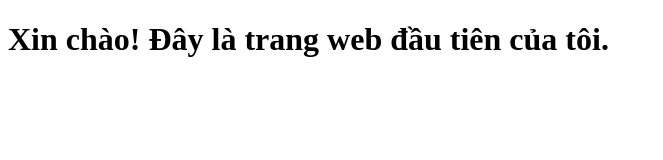
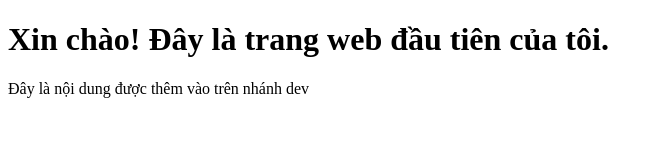
Before and after one commit to vuonghungthanh2210/DevOps_VTC, a plain HTML site: page index.html in a window 1280 px wide. Shown: the whole page, without its empty margins (0-663 px from the left). Drawn offline with Linux system fonts and the light colour scheme.

Commit message:
Cập nhật giao diện trang chủ trên nhánh dev

```diff
--- a/index.html
+++ b/index.html
@@ -7,5 +7,6 @@
    </head>
    <body>
        <h1>Xin chào! Đây là trang web đầu tiên của tôi.</h1>
+       <p>Đây là nội dung được thêm vào trên nhánh dev</p>
    </body>
    </html>
```
Lines whose indentation alone changed are shown as unchanged.
